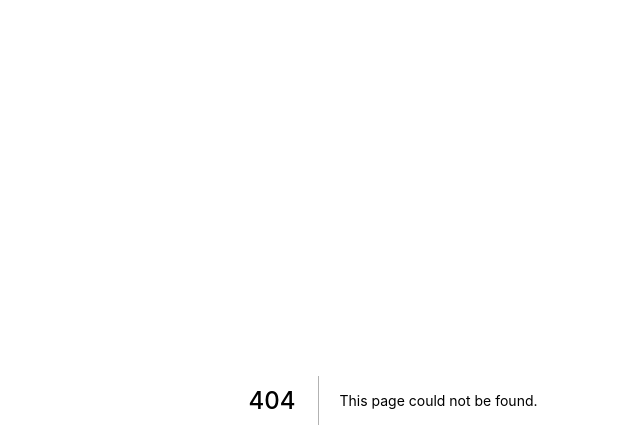
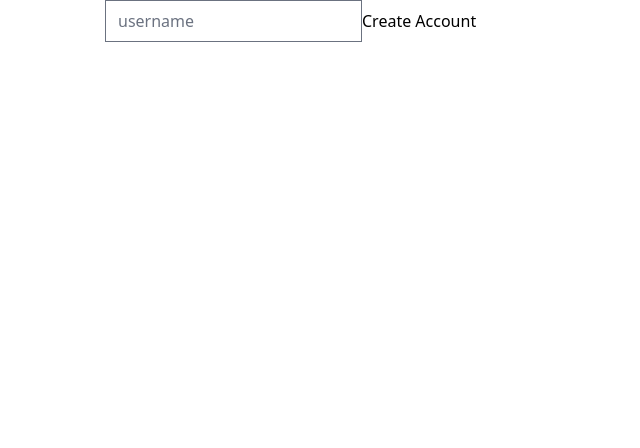
Before and after one commit to qpthedev/carrot-market, a Next.js app: page /forms in a window 1280 px wide. Before the commit this address had no page. Shown: the top 448 px of the page, without its empty margins (247-887 px from the left). Built offline with nearby package versions, Linux system fonts and the light colour scheme.

Commit message:
manual form quick practice

```diff
--- a/package.json
+++ b/package.json
@@ -13,7 +13,8 @@
     "@tailwindcss/forms": "^0.4.0",
     "next": "^12.0.8",
     "react": "^18.0.0-rc.0",
-    "react-dom": "^18.0.0-rc.0"
+    "react-dom": "^18.0.0-rc.0",
+    "react-hook-form": "^7.28.1"
   },
   "devDependencies": {
     "@types/node": "17.0.19",
--- /dev/null
+++ b/pages/forms.tsx
@@ -0,0 +1,36 @@
+import React, { useState } from "react";
+
+export default function Forms() {
+  const [username, setUsername] = useState("");
+  const [formErrors, setFormErrors] = useState("");
+
+  const onUsernameChange = (event: React.SyntheticEvent<HTMLInputElement>) => {
+    const {
+      currentTarget: { value },
+    } = event;
+
+    setUsername(value);
+  };
+
+  const onSubmit = (event: React.SyntheticEvent<HTMLFormElement>) => {
+    event.preventDefault();
+
+    if (username === "") {
+      setFormErrors("All fields are required");
+    }
+  };
+
+  return (
+    <form onSubmit={onSubmit}>
+      <input
+        value={username}
+        onChange={onUsernameChange}
+        type="text"
+        placeholder="username"
+        required
+      />
+
+      <input type="submit" value="Create Account" />
+    </form>
+  );
+}
```
Also changed, not shown: 1 other file (tests, documents, lock files or other folders).
